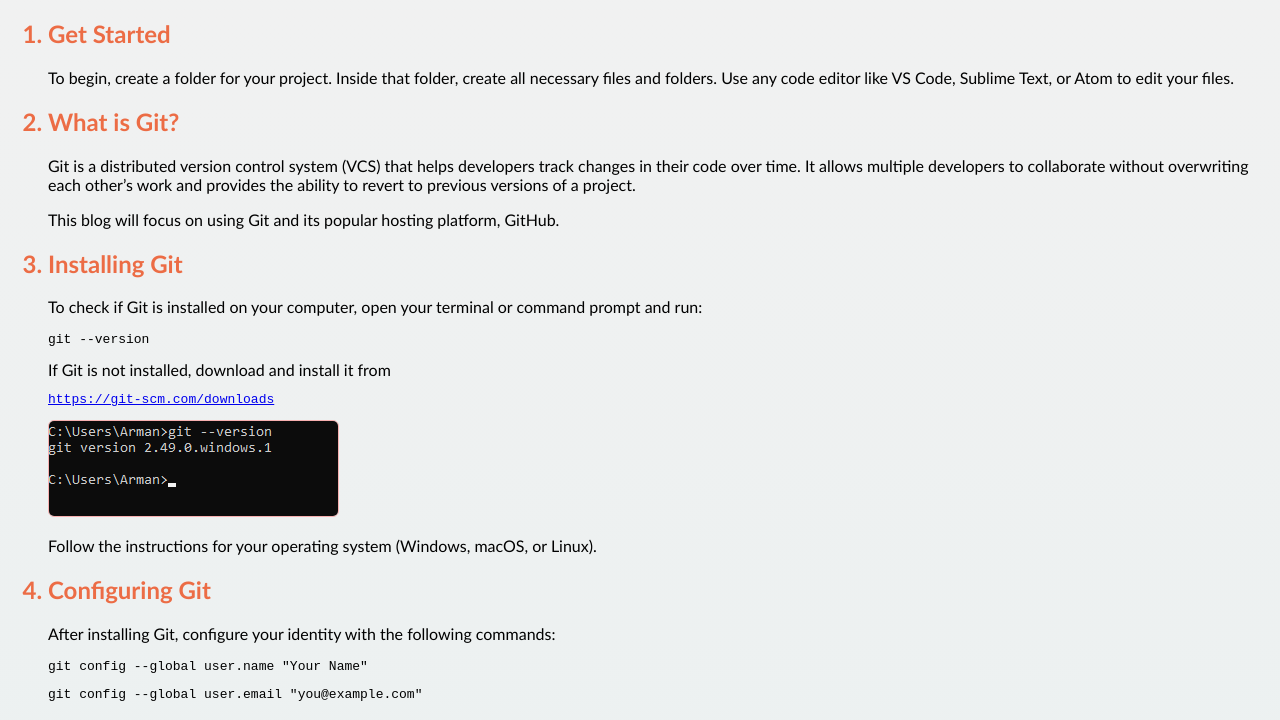
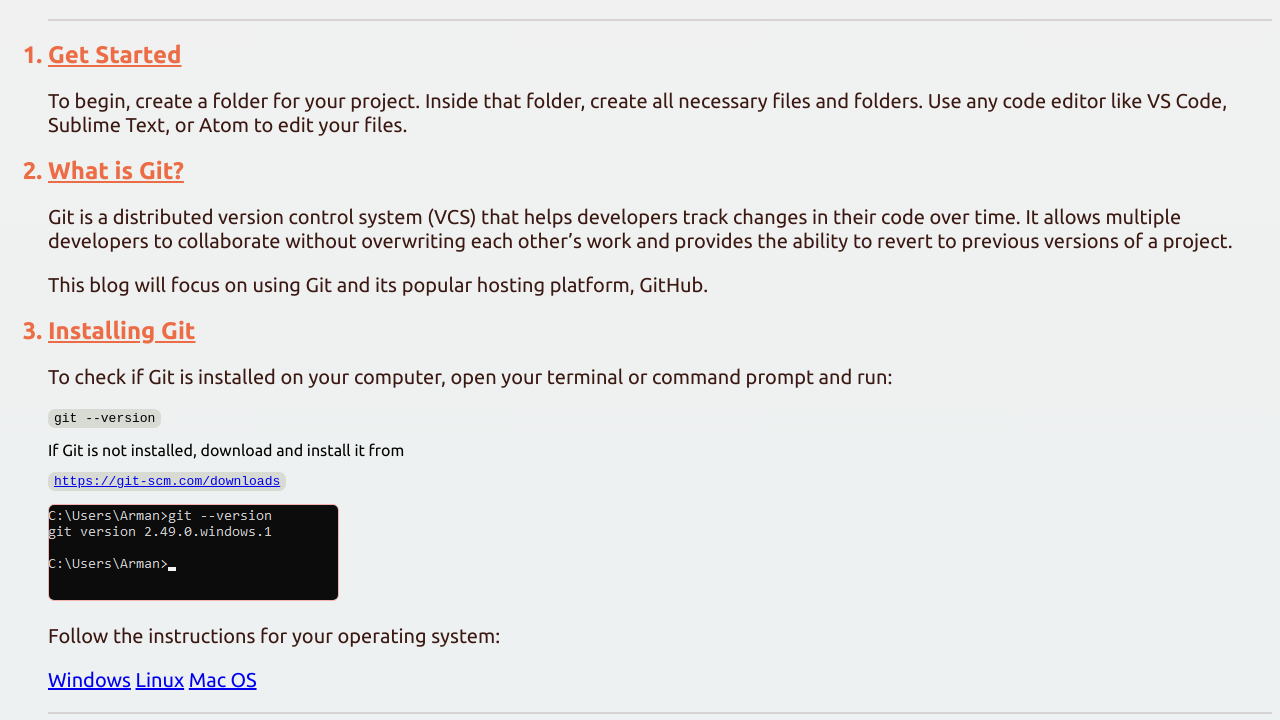
Before and after one commit to YashYande/css-styled-git-blog, a plain HTML site: page index.html in a window 1280 px wide. Shown: the part 63-783 px from the top of the page. Drawn offline with Linux system fonts and the light colour scheme.

Commit message:
Styled Sections 1 to 3 of the HTML

```diff
--- a/css/index.css
+++ b/css/index.css
@@ -1,3 +1,5 @@
+@import url('https://fonts.googleapis.com/css2?family=Ubuntu:ital,wght@0,300;0,400;0,500;0,700;1,300;1,400;1,500;1,700&display=swap');
+
 /* Globals */
 
 body {
@@ -26,7 +28,34 @@ a:hover {
 }
 
 /* Amon */
+#getting-started {
+    font-family: "Ubuntu", sans-serif;
+    font-weight: 400;
+    font-style: normal;
+    border: 2px solid rgb(214, 210, 210);
+    border-left: none;
+    border-right: none;
+}
 
+#getting-started p {
+    font-size: 20px;
+    color: #3b1912;
+}
+
+#getting-started a {
+    transition: color .5s;
+}
+
+#get-started h2, #what-is-git h2, #install-git h2{
+    text-decoration: underline;
+}
+
+#install-git pre {
+    background-color: rgb(216, 218, 212);
+    max-width: fit-content;
+    padding: 2px 6px;
+    border-radius: 7px;
+}
 
 /* Ian */
 
--- a/index.html
+++ b/index.html
@@ -11,6 +11,7 @@
     <div>
         <ol>
             <!-- Amon -->
+            <div id="getting-started">
                 <div id="get-started">
                     <h2><li>Get Started</li></h2>
                     <p>To begin, create a folder for your project. Inside that folder, create all necessary files and folders. Use any code editor like VS Code, Sublime Text, or Atom to edit your files.</p>
@@ -35,7 +36,13 @@
                         <pre><a href="https://git-scm.com/downloads" target="_blank">https://git-scm.com/downloads</a></pre>
                         <img src="./images/git-version.png" alt="">
                     </p>
-                <p>Follow the instructions for your operating system (Windows, macOS, or Linux).</p>
+                    <p>Follow the instructions for your operating system:</p>
+                    <p>
+                        <a href="https://git-scm.com/downloads/win" target="_blank">Windows</a>
+                        <a href="https://git-scm.com/downloads/linux" target="_blank">Linux</a>
+                        <a href="https://git-scm.com/downloads/mac" target="_blank">Mac OS</a>
+                    </p>
+                </div>
             </div>
 
             <!-- Ian -->
```
Lines whose indentation alone changed are shown as unchanged.
